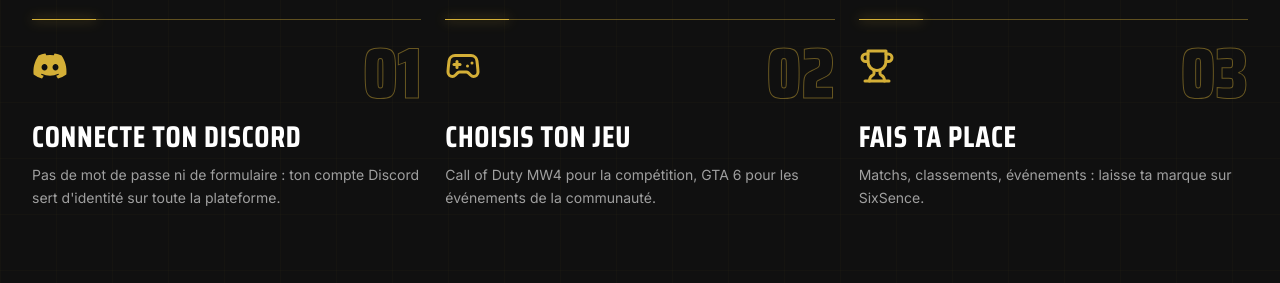
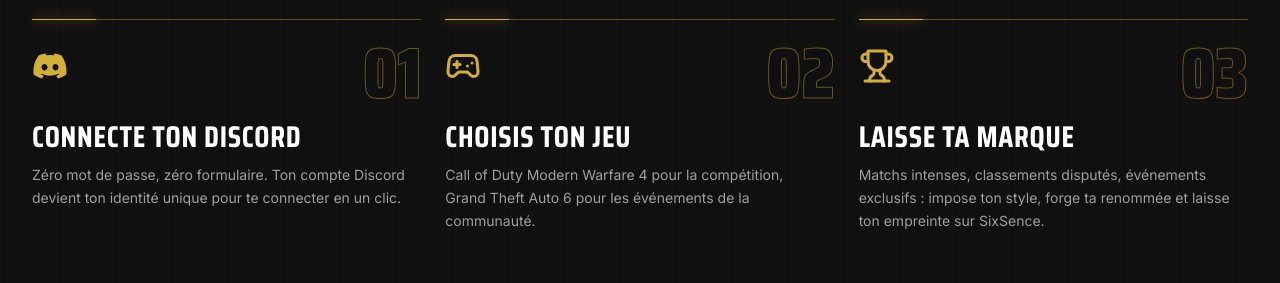
Before and after one commit to Nasa780/sixsence-frontend, a Next.js app: page / in a window 1280 px wide. Shown: the part 1880-2163 px from the top of the page. Built offline with nearby package versions, Linux system fonts and the light colour scheme; no server answers; the database is empty.

Commit message:
Comment ça marche : nouveaux textes
Co-Authored-By: Claude Opus 5.5 <noreply@anthropic.com>

```diff
--- a/src/components/home/HowItWorks.jsx
+++ b/src/components/home/HowItWorks.jsx
@@ -8,17 +8,17 @@ const STEPS = [
   {
     icon: FaDiscord,
     title: "Connecte ton Discord",
-    text: "Pas de mot de passe ni de formulaire : ton compte Discord sert d'identité sur toute la plateforme.",
+    text: "Zéro mot de passe, zéro formulaire. Ton compte Discord devient ton identité unique pour te connecter en un clic.",
   },
   {
     icon: LuGamepad2,
     title: "Choisis ton jeu",
-    text: "Call of Duty MW4 pour la compétition, GTA 6 pour les événements de la communauté.",
+    text: "Call of Duty Modern Warfare 4 pour la compétition,\nGrand Theft Auto 6 pour les événements de la communauté.",
   },
   {
     icon: LuTrophy,
-    title: "Fais ta place",
-    text: "Matchs, classements, événements : laisse ta marque sur SixSence.",
+    title: "Laisse ta marque",
+    text: "Matchs intenses, classements disputés, événements exclusifs : impose ton style, forge ta renommée et laisse ton empreinte sur SixSence.",
   },
 ];
 
@@ -44,7 +44,7 @@ export function HowItWorks() {
                   </span>
                 </div>
                 <h3 className="mt-6 font-display text-3xl font-bold uppercase leading-none tracking-wide">{step.title}</h3>
-                <p className="mt-3 text-sm leading-relaxed text-white/60">{step.text}</p>
+                <p className="mt-3 whitespace-pre-line text-sm leading-relaxed text-white/60">{step.text}</p>
               </li>
             </Reveal>
           ))}
```
